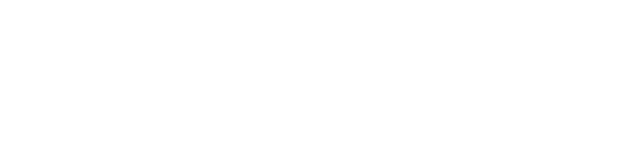
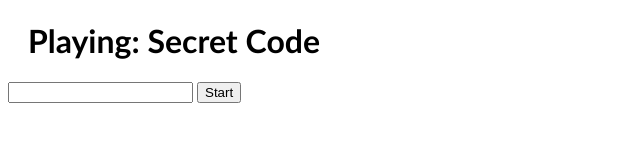
Before and after one commit to SstickJ/sstickj.github.io, a website: page secretCode.html in a window 1280 px wide. Shown: the whole page, without its empty margins (0-640 px from the left). Drawn offline with Linux system fonts and the light colour scheme.

Commit message:
Update secretCode.html

```diff
--- a/secretCode.html
+++ b/secretCode.html
@@ -7,6 +7,9 @@
     <title>Secret Code</title>
 </head>
 <body>
-
+    <h1 id="h3">Playing: Secret Code</h1>
+    <input type="text" maxlength=4 id="input1">
+    <button id="btn1">Start</button>
+    <script src="javascript.js"></script>
 </body>
 </html>
```
